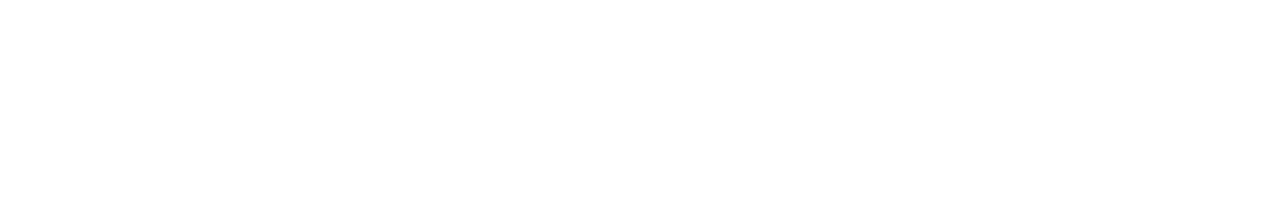
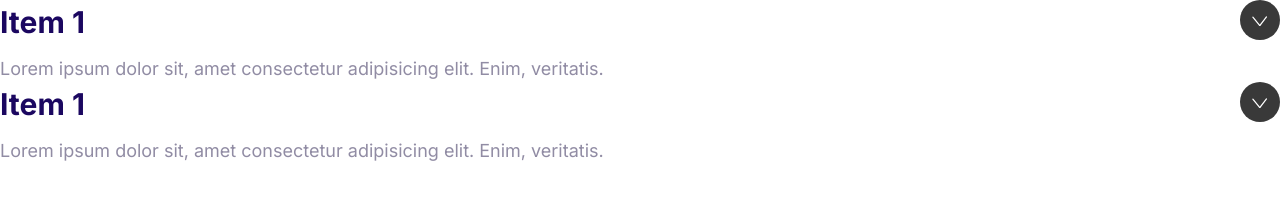
Before and after one commit to DiRenzoV/Vinishify, a plain HTML site: page index.html in a window 1280 px wide. Drawn offline with Linux system fonts and the light colour scheme.

Commit message:
Define Collapsible structure.

```diff
--- a/css/styles.css
+++ b/css/styles.css
@@ -541,3 +541,36 @@ a {
     margin: 0 2rem;
   }
 }
+
+/* Collapsibles */
+
+.collapsible__header {
+  display: flex;
+  justify-content: space-between;
+}
+
+.collapsible__heading {
+  margin-top: 0%;
+  font-size: 3rem;
+}
+
+.collapsible__chevron {
+  transform: rotate(-90deg);
+  transition: transform 0.3s;
+}
+
+.collapsible__content {
+  max-height: 0;
+  overflow: hidden;
+  opacity: 0;
+  transition: all 0.3s;
+}
+
+.collapsible--expanded .collapsible__chevron {
+  transform: rotate(0deg);
+}
+
+.collapsible--expanded .collapsible__content {
+  max-height: 100vh;
+  opacity: 1;
+}
--- a/index.html
+++ b/index.html
@@ -14,5 +14,31 @@
     <link rel="stylesheet" href="css/styles.css" />
     <title>Document</title>
   </head>
-  <body style="margin: 5rem"></body>
+  <body>
+    <div class="collapsible collapsible--expanded">
+      <header class="collapsible__header">
+        <h2 class="collapsible__heading">Item 1</h2>
+        <svg class="icon icon--white collapsible__chevron">
+          <use xlink:href="images/sprite.svg#chevron"></use>
+        </svg>
+      </header>
+      <div class="collapsible__content">
+        Lorem ipsum dolor sit, amet consectetur adipisicing elit. Enim,
+        veritatis.
+      </div>
+    </div>
+    <div class="collapsible collapsible--expanded">
+      <header class="collapsible__header">
+        <h2 class="collapsible__heading">Item 1</h2>
+        <svg class="icon icon--white collapsible__chevron">
+          <use xlink:href="images/sprite.svg#chevron"></use>
+        </svg>
+      </header>
+      <div class="collapsible__content">
+        Lorem ipsum dolor sit, amet consectetur adipisicing elit. Enim,
+        veritatis.
+      </div>
+    </div>
+    <script src="js/main.js"></script>
+  </body>
 </html>
--- /dev/null
+++ b/js/main.js
@@ -0,0 +1,6 @@
+const collapsibles = document.querySelectorAll(".collapsible");
+collapsibles.forEach((item) =>
+  item.addEventListener("click", function () {
+    this.classList.toggle("collapsible--expanded");
+  })
+);
```
Also changed, not shown: Components/collapsible.html (added, +23 -0 lines).
